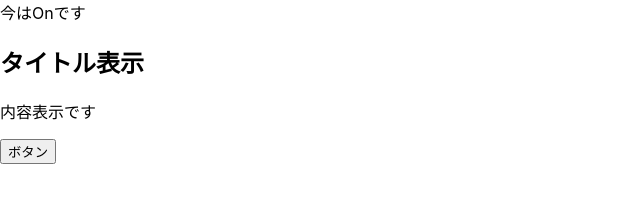
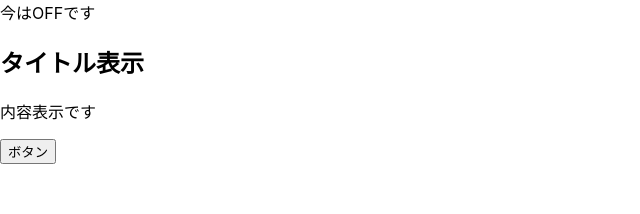
Before and after one commit to ShokiYokota/chatbot-demo, a React (Create React App) app: page / in a window 1280 px wide. Shown: the top 214 px of the page, without its empty margins (0-640 px from the left). Built offline with nearby package versions, Linux system fonts and the light colour scheme.

Commit message:
prevstateの勉強

```diff
--- a/src/App.js
+++ b/src/App.js
@@ -4,13 +4,13 @@ import {useState} from 'react'
 
 
 function App() {
-  const [state,setState]  = useState("On")
+  const [state,setState]  = useState(false)
   const changeState =()=>{
-    setState ("OFF")
+    setState (prevState => !prevState)
   }
   return (
     <div>
-      今は{state}です
+      今は{state ? "ON":"OFF"}です
       <Article
         title={"タイトル表示"}
         content={"内容表示です"}
```
